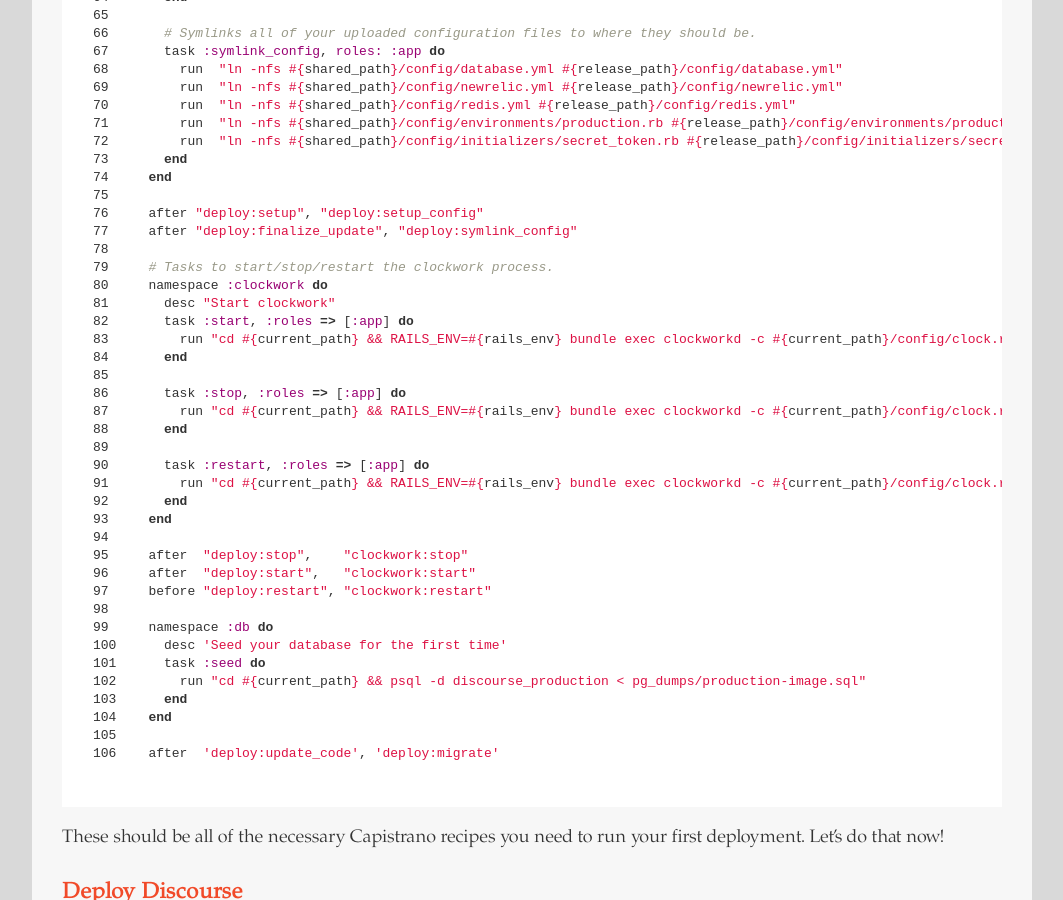
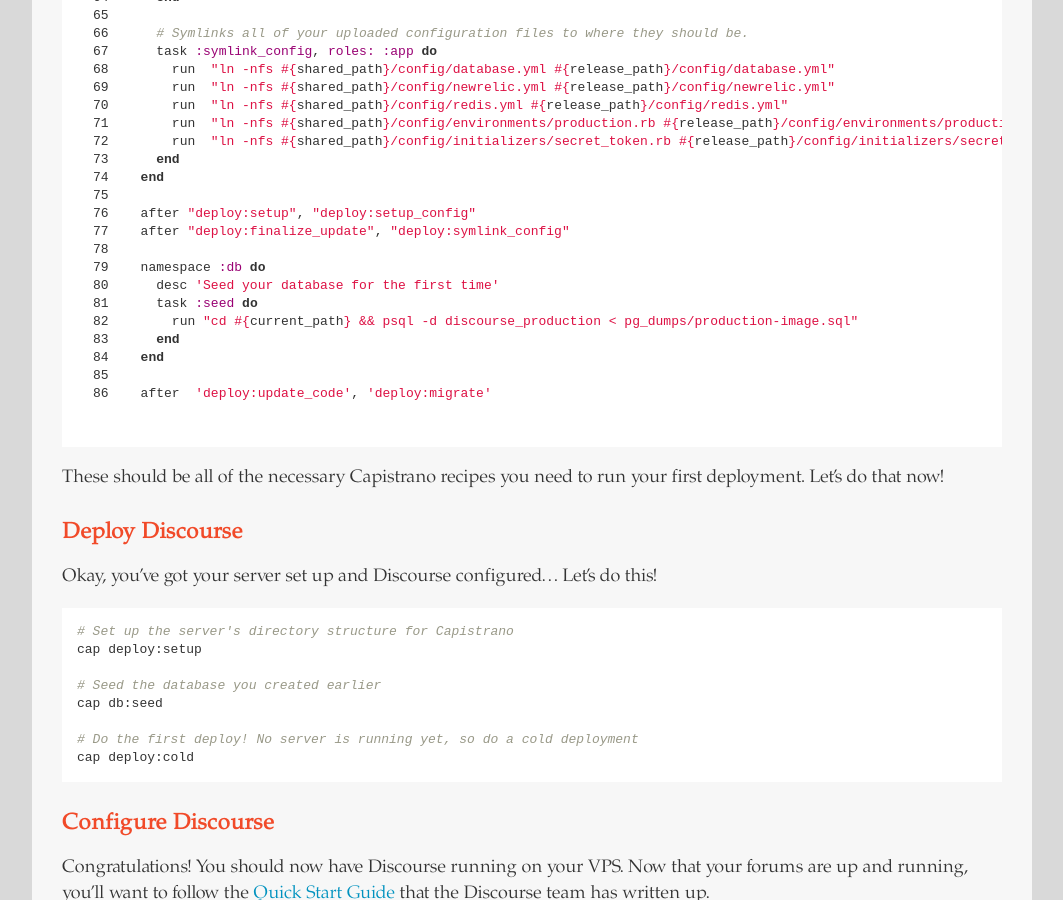
Before and after one commit to davidcelis/davidcelis.github.io, a Jekyll site: the page built from _posts/2013-05-02-deploying-discourse-with-capistrano.markdown, in a window 1280 px wide and 900 px high, scrolled down 7742 px. Shown: the whole window, without its empty margins (108-1171 px from the left). Built offline with Jekyll 4.4.1, drawn with Linux system fonts in a browser that asks for light colours; some of the changed text lies outside the part shown.

Commit message:
Remove references to clockwork (replaced by Sidetiq)
Signed-off-by: David Celis <me@davidcel.is>

```diff
--- a/_posts/2013-05-02-deploying-discourse-with-capistrano.markdown
+++ b/_posts/2013-05-02-deploying-discourse-with-capistrano.markdown
@@ -416,26 +416,6 @@
 after "deploy:setup", "deploy:setup_config"
 after "deploy:finalize_update", "deploy:symlink_config"
 
-# Tasks to start/stop/restart the clockwork process.
-namespace :clockwork do
-  desc "Start clockwork"
-  task :start, :roles => [:app] do
-    run "cd #{current_path} && RAILS_ENV=#{rails_env} bundle exec clockworkd -c #{current_path}/config/clock.rb --pid-dir #{shared_path}/pids --log --log-dir #{shared_path}/log start"
-  end
-
-  task :stop, :roles => [:app] do
-    run "cd #{current_path} && RAILS_ENV=#{rails_env} bundle exec clockworkd -c #{current_path}/config/clock.rb --pid-dir #{shared_path}/pids --log --log-dir #{shared_path}/log stop"
-  end
-
-  task :restart, :roles => [:app] do
-    run "cd #{current_path} && RAILS_ENV=#{rails_env} bundle exec clockworkd -c #{current_path}/config/clock.rb --pid-dir #{shared_path}/pids --log --log-dir #{shared_path}/log restart"
-  end
-end
-
-after  "deploy:stop",    "clockwork:stop"
-after  "deploy:start",   "clockwork:start"
-before "deploy:restart", "clockwork:restart"
-
 namespace :db do
   desc 'Seed your database for the first time'
   task :seed do
```
